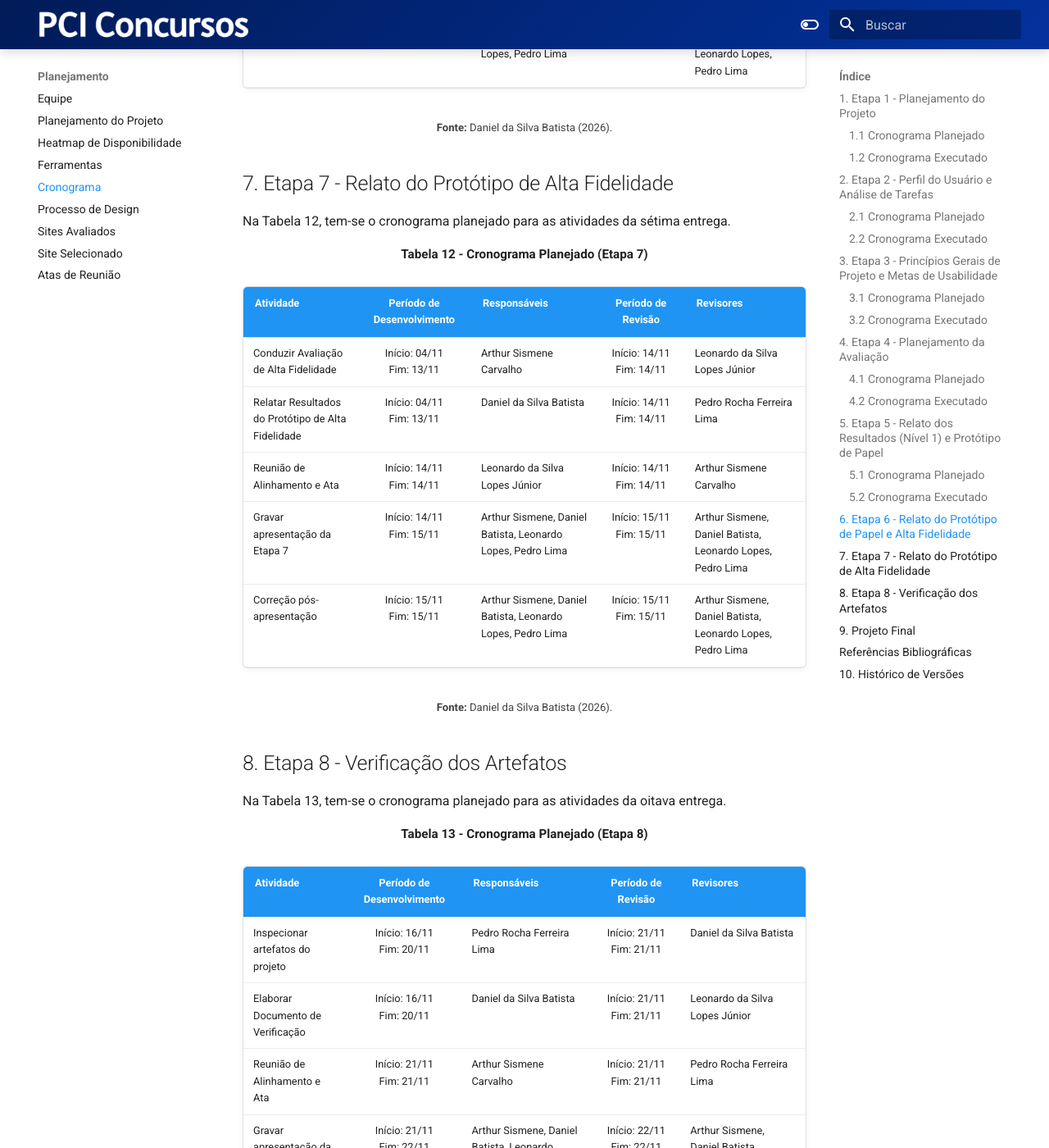
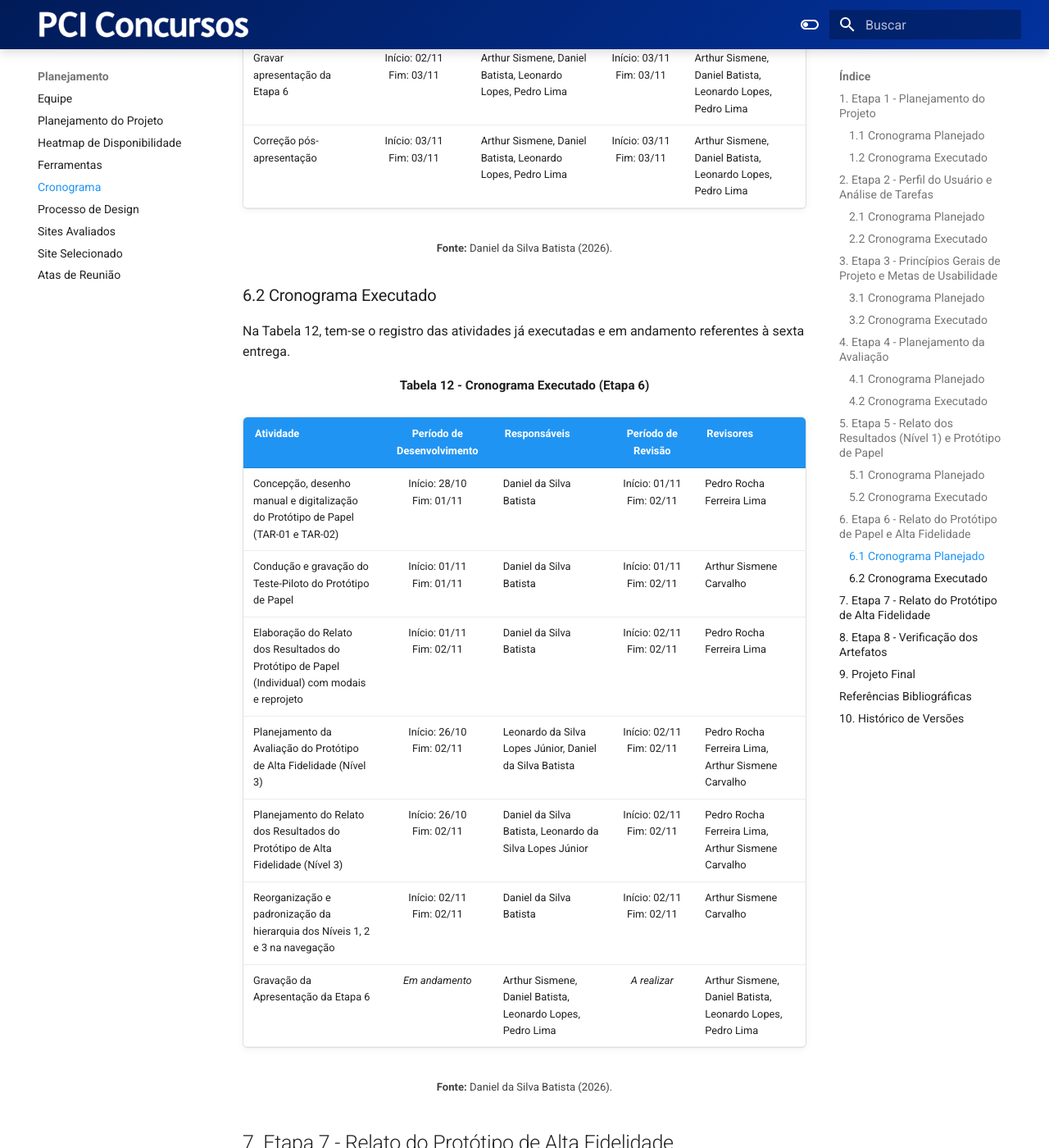
Before and after one commit to Interacao-Humano-Computador/2026.2-Grupo07, an MkDocs documentation site: the page built from docs/planejamento/cronograma.md, in a window 1280 px wide and 1400 px high, scrolled down 12080 px. Shown: the whole window at 82% size. Built offline with MkDocs 1.6.1 and Material for MkDocs 9.7.7, drawn with Linux system fonts in a browser that asks for light colours; some of the changed text lies outside the part shown.

Commit message:
docs(cronograma): consolida cronogramas executados das etapas 5 e 6 e datas da avaliacao de papel

```diff
--- a/docs/planejamento/cronograma.md
+++ b/docs/planejamento/cronograma.md
@@ -254,17 +254,20 @@
 
 | Atividade | Período de Desenvolvimento | Responsáveis | Período de Revisão | Revisores |
 | :--- | :---: | :--- | :---: | :--- |
-| Estruturação da página de Storyboards da Equipe e Confecção do SB-01 | Início: 20/10<br>Fim: 21/10 | Daniel da Silva Batista | Início: 21/10<br>Fim: 21/10 | Arthur Sismene Carvalho |
+| Confecção e Digitalização dos Storyboards da Equipe (SB-01 a SB-04) | Início: 20/10<br>Fim: 21/10 | Arthur Sismene, Daniel Batista, Leonardo Lopes, Pedro Lima | Início: 21/10<br>Fim: 22/10 | Arthur Sismene Carvalho, Daniel da Silva Batista |
 | Planejamento, Protocolo e Execução do Teste-Piloto de Nível 1 | Início: 21/10<br>Fim: 21/10 | Daniel da Silva Batista | Início: 21/10<br>Fim: 21/10 | Arthur Sismene Carvalho |
-| Condução das Entrevistas de Avaliação com Usuários | *Em andamento* | Arthur Sismene, Daniel Batista, Leonardo Lopes, Pedro Lima | *A definir* | Arthur Sismene, Daniel Batista, Leonardo Lopes, Pedro Lima |
-| Relato dos Resultados do Storyboard e da Análise de Tarefas | *Em andamento* | Arthur Sismene, Daniel Batista, Leonardo Lopes, Pedro Lima | *A definir* | Arthur Sismene, Daniel Batista, Leonardo Lopes, Pedro Lima |
-| Gravação da Apresentação da Etapa 5 | *A realizar* | Arthur Sismene, Daniel Batista, Leonardo Lopes, Pedro Lima | *A realizar* | Arthur Sismene, Daniel Batista, Leonardo Lopes, Pedro Lima |
+| Condução das Entrevistas de Avaliação com Usuários (Tarefas e Storyboards) | Início: 21/10<br>Fim: 25/10 | Arthur Sismene, Daniel Batista, Leonardo Lopes, Pedro Lima | Início: 24/10<br>Fim: 25/10 | Arthur Sismene, Daniel Batista, Leonardo Lopes, Pedro Lima |
+| Relato dos Resultados do Storyboard e da Análise de Tarefas (Individual) | Início: 22/10<br>Fim: 25/10 | Arthur Sismene, Daniel Batista, Leonardo Lopes, Pedro Lima | Início: 25/10<br>Fim: 26/10 | Arthur Sismene, Daniel Batista, Leonardo Lopes, Pedro Lima |
+| Planejamento da Avaliação e do Relato do Protótipo de Papel | Início: 21/10<br>Fim: 24/10 | Daniel da Silva Batista | Início: 24/10<br>Fim: 25/10 | Leonardo da Silva Lopes Júnior, Pedro Rocha Ferreira Lima |
+| Gravação da Apresentação da Etapa 5 | Início: 26/10<br>Fim: 26/10 | Arthur Sismene, Daniel Batista, Leonardo Lopes, Pedro Lima | Início: 26/10<br>Fim: 26/10 | Arthur Sismene, Daniel Batista, Leonardo Lopes, Pedro Lima |
 
 <p align="center" style="font-size: 0.85em; margin-top: -0.6em;"><b>Fonte:</b> Daniel da Silva Batista (2026).</p>
 
 </div>
 
 ## 6. Etapa 6 - Relato do Protótipo de Papel e Alta Fidelidade
+
+### 6.1 Cronograma Planejado
 
 Na Tabela 11, tem-se o cronograma planejado para as atividades da sexta entrega.
 
@@ -284,13 +287,35 @@
 
 </div>
 
-## 7. Etapa 7 - Relato do Protótipo de Alta Fidelidade
+### 6.2 Cronograma Executado
 
-Na Tabela 12, tem-se o cronograma planejado para as atividades da sétima entrega.
+Na Tabela 12, tem-se o registro das atividades já executadas e em andamento referentes à sexta entrega.
 
 <div align="center" markdown="1">
 
-<p align="center"><b>Tabela 12 - Cronograma Planejado (Etapa 7)</b></p>
+<p align="center"><b>Tabela 12 - Cronograma Executado (Etapa 6)</b></p>
+
+| Atividade | Período de Desenvolvimento | Responsáveis | Período de Revisão | Revisores |
+| :--- | :---: | :--- | :---: | :--- |
+| Concepção, desenho manual e digitalização do Protótipo de Papel (TAR-01 e TAR-02) | Início: 28/10<br>Fim: 01/11 | Daniel da Silva Batista | Início: 01/11<br>Fim: 02/11 | Pedro Rocha Ferreira Lima |
+| Condução e gravação do Teste-Piloto do Protótipo de Papel | Início: 01/11<br>Fim: 01/11 | Daniel da Silva Batista | Início: 01/11<br>Fim: 02/11 | Arthur Sismene Carvalho |
+| Elaboração do Relato dos Resultados do Protótipo de Papel (Individual) com modais e reprojeto | Início: 01/11<br>Fim: 02/11 | Daniel da Silva Batista | Início: 02/11<br>Fim: 02/11 | Pedro Rocha Ferreira Lima |
+| Planejamento da Avaliação do Protótipo de Alta Fidelidade (Nível 3) | Início: 26/10<br>Fim: 02/11 | Leonardo da Silva Lopes Júnior, Daniel da Silva Batista | Início: 02/11<br>Fim: 02/11 | Pedro Rocha Ferreira Lima, Arthur Sismene Carvalho |
+| Planejamento do Relato dos Resultados do Protótipo de Alta Fidelidade (Nível 3) | Início: 26/10<br>Fim: 02/11 | Daniel da Silva Batista, Leonardo da Silva Lopes Júnior | Início: 02/11<br>Fim: 02/11 | Pedro Rocha Ferreira Lima, Arthur Sismene Carvalho |
+| Reorganização e padronização da hierarquia dos Níveis 1, 2 e 3 na navegação | Início: 02/11<br>Fim: 02/11 | Daniel da Silva Batista | Início: 02/11<br>Fim: 02/11 | Arthur Sismene Carvalho |
+| Gravação da Apresentação da Etapa 6 | *Em andamento* | Arthur Sismene, Daniel Batista, Leonardo Lopes, Pedro Lima | *A realizar* | Arthur Sismene, Daniel Batista, Leonardo Lopes, Pedro Lima |
+
+<p align="center" style="font-size: 0.85em; margin-top: -0.6em;"><b>Fonte:</b> Daniel da Silva Batista (2026).</p>
+
+</div>
+
+## 7. Etapa 7 - Relato do Protótipo de Alta Fidelidade
+
+Na Tabela 13, tem-se o cronograma planejado para as atividades da sétima entrega.
+
+<div align="center" markdown="1">
+
+<p align="center"><b>Tabela 13 - Cronograma Planejado (Etapa 7)</b></p>
 
 | Atividade | Período de Desenvolvimento | Responsáveis | Período de Revisão | Revisores |
 | :--- | :---: | :--- | :---: | :--- |
@@ -306,11 +331,11 @@
 
 ## 8. Etapa 8 - Verificação dos Artefatos
 
-Na Tabela 13, tem-se o cronograma planejado para as atividades da oitava entrega.
+Na Tabela 14, tem-se o cronograma planejado para as atividades da oitava entrega.
 
 <div align="center" markdown="1">
 
-<p align="center"><b>Tabela 13 - Cronograma Planejado (Etapa 8)</b></p>
+<p align="center"><b>Tabela 14 - Cronograma Planejado (Etapa 8)</b></p>
 
 | Atividade | Período de Desenvolvimento | Responsáveis | Período de Revisão | Revisores |
 | :--- | :---: | :--- | :---: | :--- |
@@ -326,11 +351,11 @@
 
 ## 9. Projeto Final
 
-Na Tabela 14, tem-se o cronograma planejado para as atividades da entrega final da disciplina.
+Na Tabela 15, tem-se o cronograma planejado para as atividades da entrega final da disciplina.
 
 <div align="center" markdown="1">
 
-<p align="center"><b>Tabela 14 - Cronograma Planejado (Projeto Final)</b></p>
+<p align="center"><b>Tabela 15 - Cronograma Planejado (Projeto Final)</b></p>
 
 | Atividade | Período de Desenvolvimento | Responsáveis | Período de Revisão | Revisores |
 | :--- | :---: | :--- | :---: | :--- |
@@ -368,5 +393,6 @@
 | `1.7` | 06/10/2026 | Atualização do Cronograma Planejado e inserção do Cronograma Executado da Etapa 3, com registro dos artefatos de Princípios Gerais de Projeto e Guia de Estilo. | Daniel da Silva Batista, Leonardo da Silva Lopes Júnior | Pedro Rocha Ferreira Lima |
 | `1.8` | 09/10/2026 | Resolução das pendências apontadas pelo monitor (OBS 3 e OBS 4): atribuição balanceada de responsáveis para as Etapas 4 a 8, detalhamento das técnicas de análise de tarefas e inclusão de referências bibliográficas e agradecimentos. | Daniel da Silva Batista | Pedro Rocha Ferreira Lima |
 | `1.9` | 21/10/2026 | Inserção do Cronograma Executado da Etapa 4 e detalhamento das atividades executadas e planejadas da Etapa 5 (Storyboards e Teste-Piloto de Nível 1). | Daniel da Silva Batista | Arthur Sismene Carvalho |
+| `2.0` | 02/11/2026 | Atualização do Cronograma Executado da Etapa 5 (entrevistas, relatos individuais e apresentação gravada) e inserção do Cronograma Executado da Etapa 6 (Protótipo de Papel e Planejamento de Alta Fidelidade). | Daniel da Silva Batista | Pedro Rocha Ferreira Lima |
 
 </div>
```
Also changed, not shown: other parts of docs/planejamento/cronograma.md (+1 -1 lines), docs/design-avaliacao-desenvolvimento/etapa-5/planejamento-avaliacao-prototipo-papel.md (+6 -5 lines).
